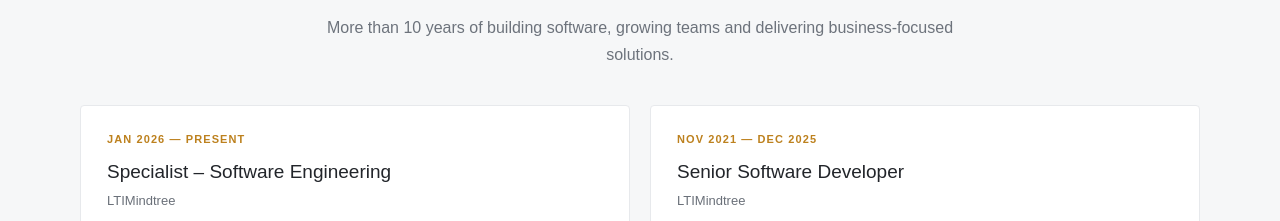
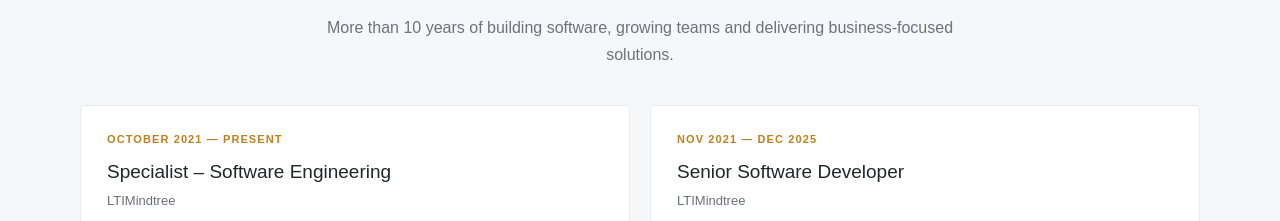
Before and after one commit to vik-rama23/Vikram-portfolio, a Next.js app: page / in a window 1280 px wide. Shown: the part 1800-2021 px from the top of the page. Built offline with nearby package versions, Linux system fonts and the light colour scheme.

Commit message:
Update current role start date to October 2021

```diff
--- a/app/page.tsx
+++ b/app/page.tsx
@@ -10,7 +10,7 @@ const skills = [
 ];
 
 const experience = [
-  { period: "Jan 2026 — Present", role: "Specialist – Software Engineering", company: "LTIMindtree", details: "Frontend technical leadership and end-to-end delivery across enterprise web experiences. Working across React, TypeScript, data visualisation and emerging GenAI-enabled capabilities." },
+  { period: "October 2021 — Present", role: "Specialist – Software Engineering", company: "LTIMindtree", details: "Frontend technical leadership and end-to-end delivery across enterprise web experiences. Working across React, TypeScript, data visualisation and emerging GenAI-enabled capabilities." },
   { period: "Nov 2021 — Dec 2025", role: "Senior Software Developer", company: "LTIMindtree", details: "Built and enhanced enterprise applications for EY Strategy & Transactions, including reusable frontend experiences, data-rich dashboards and complex interactive interfaces." },
   { period: "May 2021 — Oct 2021", role: "Senior Software Developer", company: "Tech Mahindra", details: "Developed React UI components and reusable NPM packages for the BNSF North America application ecosystem." },
   { period: "Dec 2018 — Apr 2021", role: "Associate Consultant → Senior Associate Consultant", company: "Infosys", details: "Contributed to enterprise telematics applications for Toyota North America, building frontend features and collaborating across engineering and product teams." },
```
